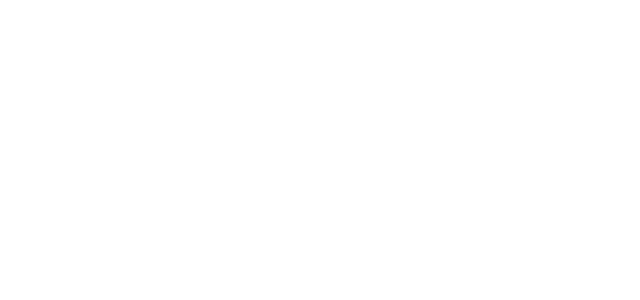
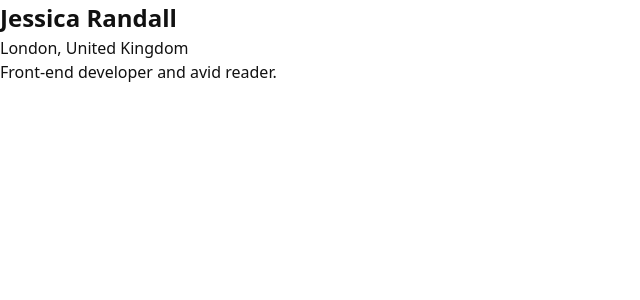
Before and after one commit to lucas-linhares/social-links-profile, a React (Vite) app: page / in a window 1280 px wide. Shown: the top 300 px of the page, without its empty margins (0-640 px from the left). Built offline with nearby package versions, Linux system fonts and the light colour scheme.

Commit message:
Importação da página Home

```diff
--- a/src/App.jsx
+++ b/src/App.jsx
@@ -1,5 +1,9 @@
+import Home from './pages/Home/Home.jsx'
+
 export default function App() {
   return (
-    <div></div>
+    <div>
+      <Home />
+    </div>
   )
 }
--- a/src/pages/Home/Home.jsx
+++ b/src/pages/Home/Home.jsx
@@ -0,0 +1,22 @@
+export default function Home() {
+    return (
+        <div>
+            <main>
+                <section>
+                    <header>
+                        <h1>Jessica Randall</h1>
+                        <p>London, United Kingdom</p>
+                    </header>
+
+                    <p>Front-end developer and avid reader.</p>
+
+                    <nav>
+                        <ul>
+
+                        </ul>
+                    </nav>
+                </section>
+            </main>
+        </div>
+    )
+}
```
